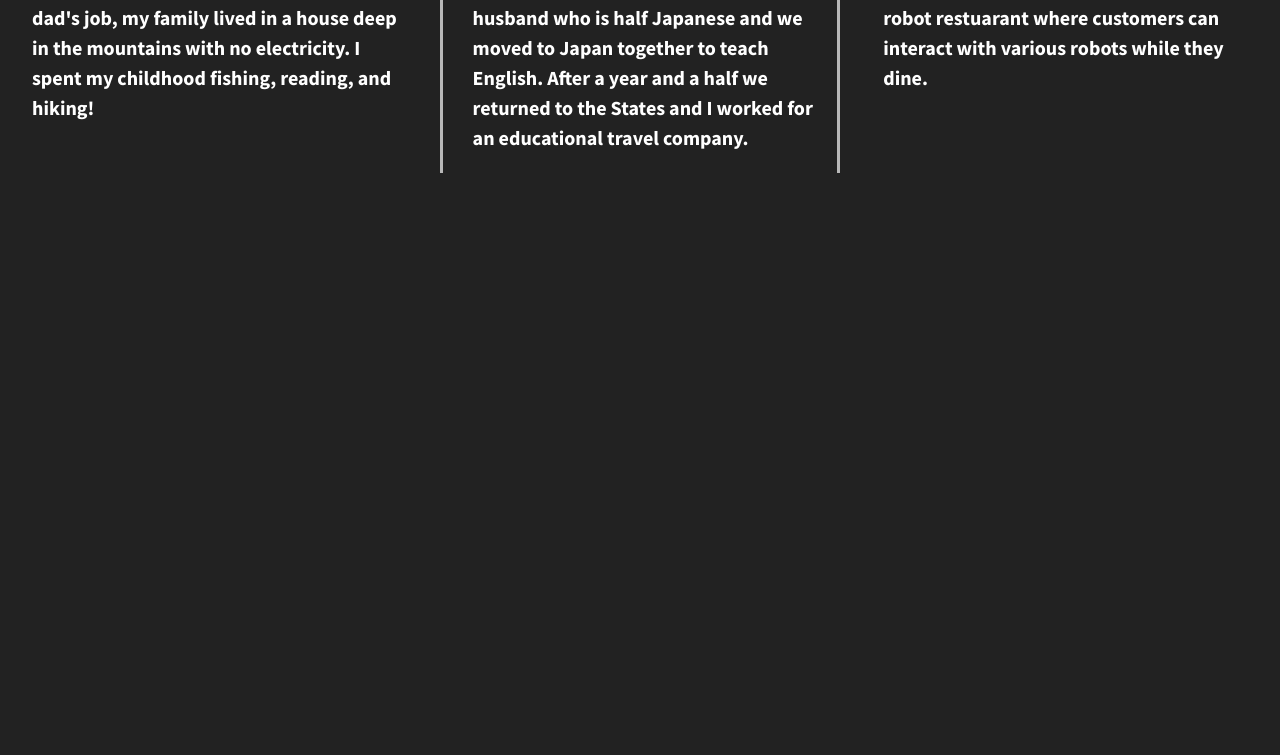
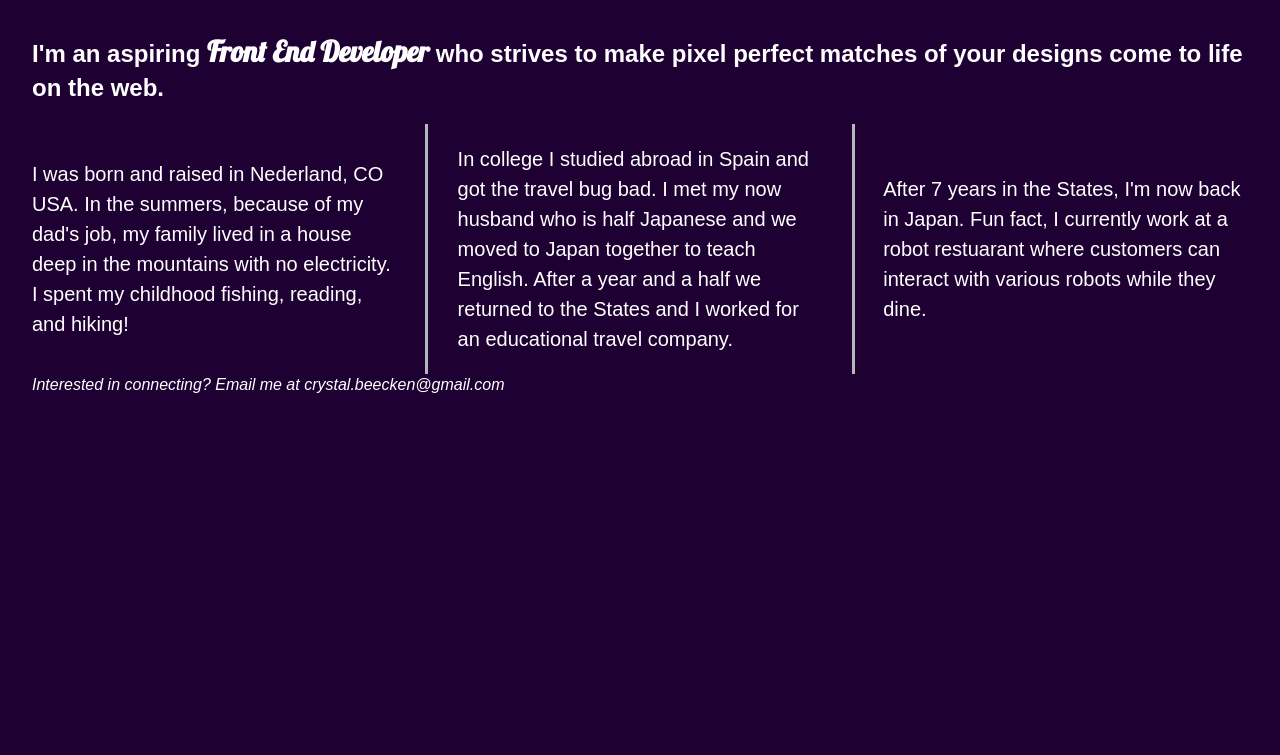
Before and after one commit to CrystalB-hub/divs-flexbox, a plain HTML site: page index.html in a window 1280 px wide. Shown: the part 109-864 px from the top of the page. Drawn offline with nearby package versions, Linux system fonts and the light colour scheme.

Commit message:
Initial commit

```diff
--- a/css/main.css
+++ b/css/main.css
@@ -97,24 +97,29 @@ textarea {
 
 
 html {
-  background-color: #222;
+  background-color: #1e0033;
   height: 100%;
   width: 100%;
 }
 
 body {
-  font-family: 'Source Sans Pro', sans-serif;
-  font-weight: 700;
+  font-family: font-family: 'Oswald', sans-serif;
+  font-weight: 400;
   padding: 2em;
   color: #fff;
   height: 100%;
 }
 
+span {
+    font-family: 'Lobster', cursive;
+    font-size: 1.2em;
+}
+
 .wrapper {
   display: flex;
   justify-content: space-between;
-  align-items: flex-start;
-  height: auto;
+  align-items: center;
+  flex-flow: row wrap;
 }
 
 .div-1, .div-2, .div-3 {
@@ -131,7 +136,7 @@ body {
 .div-2 {
     border-right: solid #B8B8B8;
     border-left: solid #B8B8B8;
-    padding-left: 1.5em;
+    padding: 0em 1.5em;
 }
 
 
--- a/index.html
+++ b/index.html
@@ -3,7 +3,7 @@
     <head>
         <meta charset="utf-8">
         <meta http-equiv="x-ua-compatible" content="ie=edge">
-        <title>Make me into a grid!</title>
+        <title>Crystal Beecken | About Me!</title>
         <meta name="description" content="">
         <meta name="viewport" content="width=device-width, initial-scale=1">
 
@@ -15,6 +15,7 @@
         <script src="js/vendor/modernizr-2.8.3.min.js"></script>
         <link href='http://fonts.googleapis.com/css?family=Lora:700' rel='stylesheet' type='text/css'>
         <link href='http://fonts.googleapis.com/css?family=Source+Sans+Pro:400,700' rel='stylesheet' type='text/css'>
+        <link href="https://fonts.googleapis.com/css2?family=Lobster&family=Oswald:wght@400;700&display=swap" rel="stylesheet">
     </head>
     <body>
         <!--[if lt IE 8]>
@@ -22,6 +23,12 @@
         <![endif]-->
 
         <section class="wrapper">
+            <header>
+              <h1>Hi, my name is Crystal!</h1>
+            </header>
+            <main>
+              <h2>I'm an aspiring <span>Front End Developer</span> who strives to make pixel perfect matches of your designs come to life on the web.</h2>
+            </main>
               <div class="div-1">
                 <p>I was born and raised in Nederland, CO USA. In the summers, because of my dad's job, my family lived in a house deep in the mountains with no electricity. I spent my childhood fishing, reading, and hiking!</p>
               </div>
@@ -31,6 +38,9 @@
               <div class="div-3">
                 <p>After 7 years in the States, I'm now back in Japan. Fun fact, I currently work at a robot restuarant where customers can interact with various robots while they dine.</p>
               </div>
+            <footer>
+              <i>Interested in connecting? Email me at crystal.beecken@gmail.com</i>
+            </footer>
         </section>
 
         <script src="https://ajax.googleapis.com/ajax/libs/jquery/1.11.3/jquery.min.js"></script>
```
Lines whose indentation alone changed are shown as unchanged.
